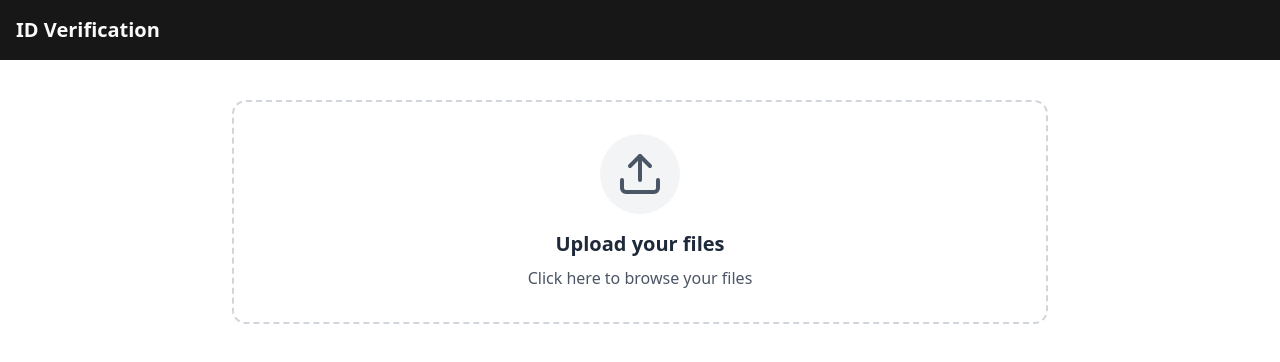
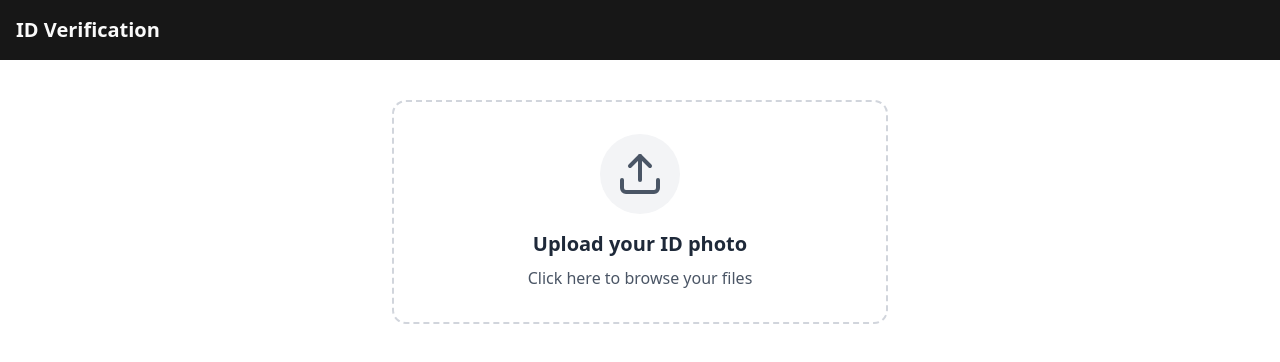
Before and after one commit to AlfredoPrograma/vzverify-frontend, a React (Vite) app: page / in a window 1280 px wide. Shown: the top 362 px of the page. Built offline with nearby package versions, Linux system fonts and the light colour scheme; no server answers.

Commit message:
feature: implement file uploader and image preview

```diff
--- a/package.json
+++ b/package.json
@@ -20,6 +20,7 @@
     "react": "^19.1.1",
     "react-dom": "^19.1.1",
     "react-router": "^7.9.2",
+    "react-webcam": "^7.2.0",
     "tailwind-merge": "^3.3.1",
     "tailwindcss": "^4.1.13"
   },
--- a/src/components/file-uploader.tsx
+++ b/src/components/file-uploader.tsx
@@ -1,17 +1,17 @@
-import { useUploadFile } from '@/hooks/use-upload-file'
 import { UploadIcon } from 'lucide-react'
-import { useRef, useState, type ChangeEvent } from 'react'
+import { useRef, type ComponentProps } from 'react'
 
-export function FileUploader() {
-  const [file, setFile] = useState<File | null>(null)
+type FileUploaderProps = {
+  text: string
+  helperText?: string
+} & ComponentProps<'input'>
+
+export function FileUploader({
+  text,
+  helperText,
+  ...inputProps
+}: FileUploaderProps) {
   const fileInputRef = useRef<HTMLInputElement>(null)
-  const { mutate: uploadFile } = useUploadFile(file!)
-
-  async function handleFileInput(event: ChangeEvent<HTMLInputElement>) {
-    const [files] = event.target.files ?? []
-    setFile(files ?? null)
-    uploadFile({ directory: 'ids' })
-  }
 
   function openFileDialog() {
     fileInputRef.current?.click()
@@ -24,9 +24,9 @@ export function FileUploader() {
         onClick={openFileDialog}
       >
         <input
+          {...inputProps}
           ref={fileInputRef}
           type='file'
-          onChange={handleFileInput}
           className='hidden'
         />
 
@@ -40,10 +40,8 @@ export function FileUploader() {
           </div>
 
           <div className='space-y-2'>
-            <h3 className='text-xl font-semibold text-gray-800'>
-              Upload your files
-            </h3>
-            <p className='text-gray-600'>Click here to browse your files</p>
+            <h3 className='text-xl font-semibold text-gray-800'>{text}</h3>
+            {helperText && <p className='text-gray-600'>{helperText}</p>}
           </div>
         </div>
       </div>
--- /dev/null
+++ b/src/components/image-preview.tsx
@@ -0,0 +1,17 @@
+type ImagePreviewProps = {
+  imageFile: File
+}
+
+export function ImagePreview({ imageFile }: ImagePreviewProps) {
+  const imageUrl = URL.createObjectURL(imageFile)
+
+  return (
+    <div className='relative w-full h-64'>
+      <img
+        src={imageUrl}
+        alt='Uploaded Preview'
+        className='object-fill w-full h-full rounded-xl'
+      />
+    </div>
+  )
+}
--- a/src/layouts/base-layout.tsx
+++ b/src/layouts/base-layout.tsx
@@ -7,7 +7,7 @@ export function BaseLayout() {
         <h1 className='text-xl font-bold'>ID Verification</h1>
       </header>
 
-      <main className='w-full max-w-4xl mx-auto flex-grow p-4'>
+      <main className='w-full max-w-xl mx-auto flex-grow p-4'>
         <Outlet />
       </main>
     </div>
--- a/src/views/upload-photos-view.tsx
+++ b/src/views/upload-photos-view.tsx
@@ -1,9 +1,26 @@
 import { FileUploader } from '@/components/file-uploader'
+import { ImagePreview } from '@/components/image-preview'
+import { useState, type ChangeEvent } from 'react'
 
 export function UploadPhotosView() {
+  const [idPhoto, setIdPhoto] = useState<File | null>(null)
+
+  function handleFileInput(event: ChangeEvent<HTMLInputElement>) {
+    const [files] = event.target.files ?? []
+    setIdPhoto(files ?? null)
+  }
+
   return (
     <div className='w-full p-6'>
-      <FileUploader />
+      {idPhoto ? (
+        <ImagePreview imageFile={idPhoto} />
+      ) : (
+        <FileUploader
+          text='Upload your ID photo'
+          helperText='Click here to browse your files'
+          onChange={handleFileInput}
+        />
+      )}
     </div>
   )
 }
```
Also changed, not shown: 1 other file (tests, documents, lock files or other folders).
